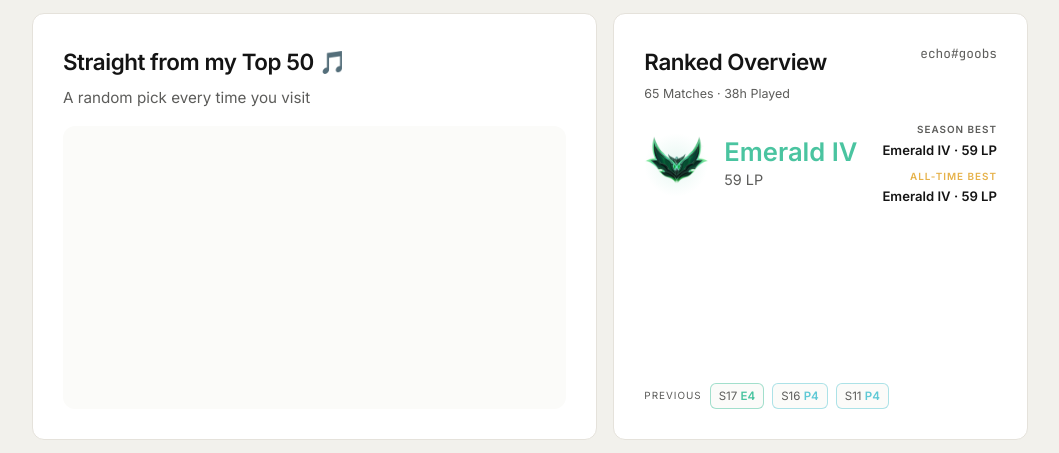
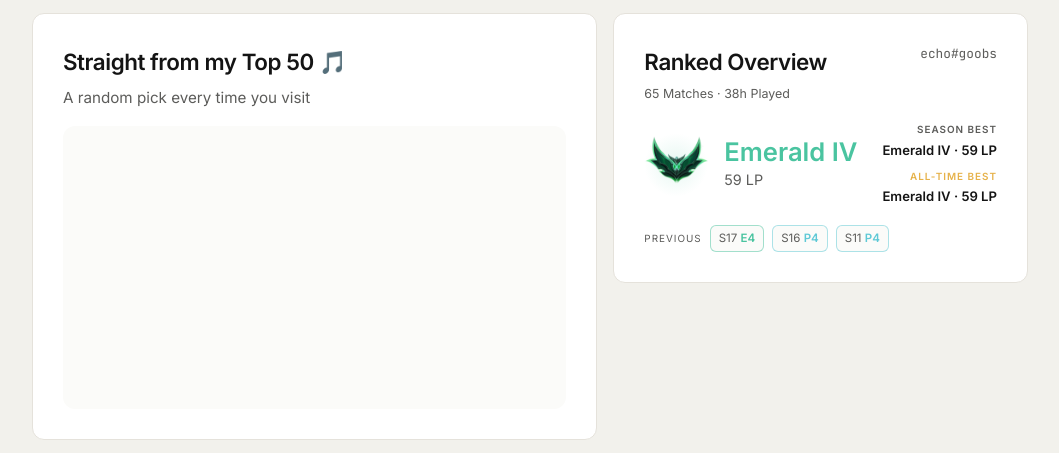
Before and after one commit to bryantran21/resume, an Astro site: page / in a window 1280 px wide. Shown: the part 1166-1619 px from the top of the page, without its empty margins (110-1169 px from the left). Built offline with nearby package versions, Linux system fonts and the light colour scheme; Astro itself is replaced by a stand-in of ours; no server answers.

Commit message:
Shorten TFT box: natural height instead of stretching to the video row

```diff
--- a/src/pages/index.astro
+++ b/src/pages/index.astro
@@ -735,6 +735,7 @@ const projects = [
   /* TFT Ranked Overview card — spans 2, tracker.gg style */
   .tft-card {
     grid-column: span 2;
+    align-self: start;
     display: flex;
     flex-direction: column;
     gap: 18px;
@@ -742,7 +743,6 @@ const projects = [
     border: 1px solid var(--border);
     border-radius: var(--radius-card);
     padding: 30px;
-    min-height: 220px;
     text-decoration: none;
     color: var(--text);
     transition: border-color 0.2s ease;
@@ -773,7 +773,7 @@ const projects = [
   .tft-label.gold { color: var(--gold); }
   .tft-best-val { font-size: 0.82rem; font-weight: 600; }
 
-  .tft-prev { display: flex; align-items: center; gap: 8px; margin-top: auto; flex-wrap: wrap; }
+  .tft-prev { display: flex; align-items: center; gap: 8px; flex-wrap: wrap; }
   .tft-prev-label { font-size: 0.62rem; text-transform: uppercase; letter-spacing: 0.1em; color: var(--text-secondary); }
   .tft-chip {
     font-size: 0.72rem; padding: 3px 8px; border-radius: 6px;
```
